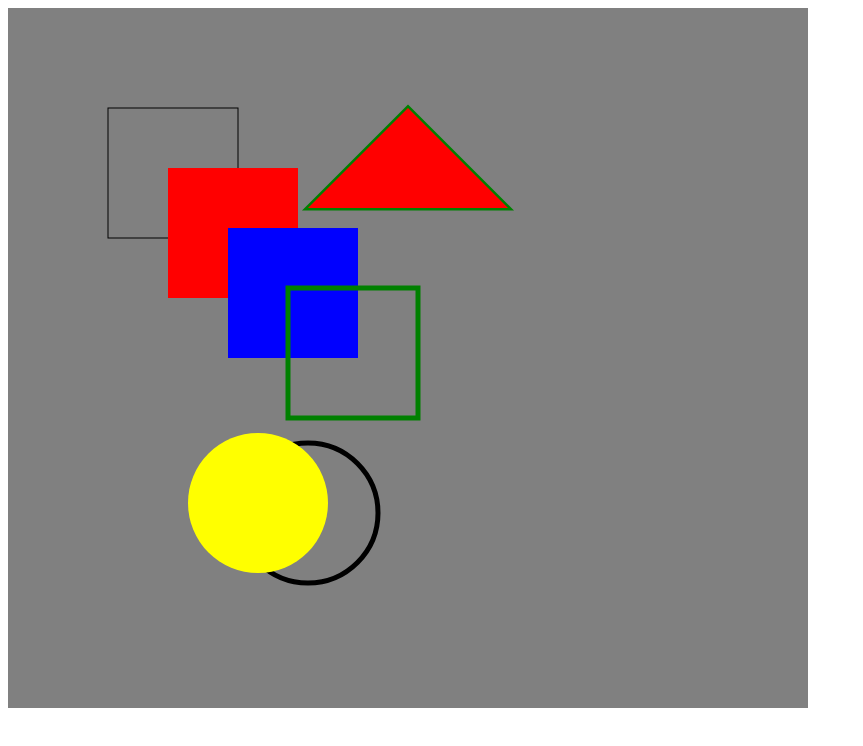
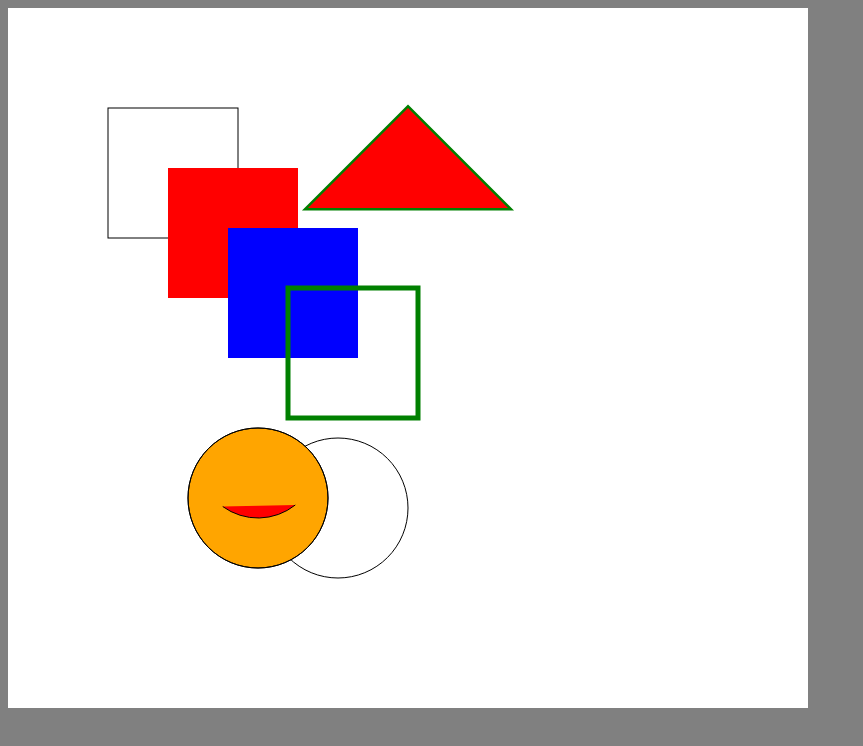
Before and after one commit to JOSERRA09/UNIDAD-2, a plain HTML site: page index.html in a window 1280 px wide. Shown: the whole page, without its empty margins (0-863 px from the left). Drawn offline with Linux system fonts and the light colour scheme.

Commit message:
Add files via upload
AC4  beginPath, arc y stroke

```diff
--- a/index.html
+++ b/index.html
@@ -11,11 +11,11 @@
         <style>
 
             body{
-                background-color: white;
+                background-color: grey;
 
             }
             canvas{
-                background-color: grey;
+                background-color: white;
 
             }
         </style>
@@ -64,20 +64,37 @@
             ctx.fill()
 
 
+         ctx.beginPath();
+        ctx.strokeStyle = "black";
+        ctx.lineWidth = 1
+        ctx.arc(330, 500, 70, 0, 2 * Math.PI);
+        ctx.stroke();
 
 
-        //Circulo sin relleno
-        ctx.strokeStyle="black"
-        ctx.lineWidth = 5;
+
         ctx.beginPath();
-        ctx.arc(300, 505, 70, 0, 2 * Math.PI);
+        ctx.strokeStyle = "black";
+        ctx.lineWidth = 1
+        ctx.arc(250, 490, 70, 0, 2 * Math.PI);
+        ctx.fillStyle = "orange";
+        ctx.fill();
         ctx.stroke();
 
-         //circulo con color
-        ctx.beginPath();
-        ctx.arc(250,495, 70, 0, 2 * Math.PI);
-        ctx.fillStyle = "yellow";
-        ctx.fill();
+        ///Mitad del cirulo
+
+        ctx.stroke();
+
+// mitad circulo
+
+ctx.beginPath();
+ctx.strokeStyle = "black";
+
+ctx.lineWidth = 1
+ctx.arc(250, 450, 60, 0.9, 0.7 * Math.PI);
+ctx.fillStyle = "red";
+ctx.fill();
+ctx.stroke();
+
 
 
         </script>
```
